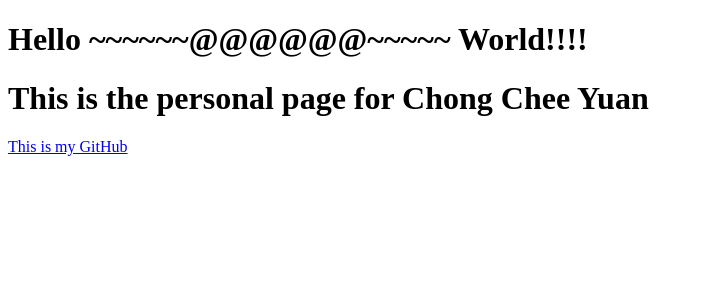
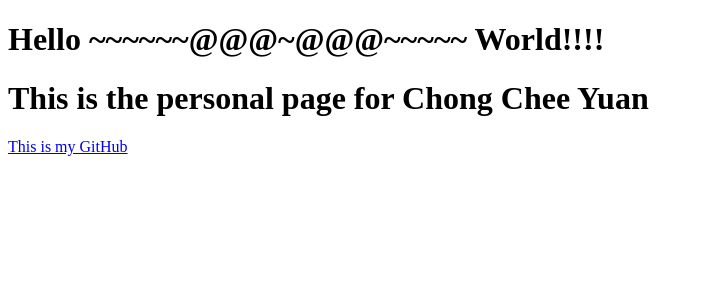
Before and after one commit to ccyccyccy/personal-page, a React (Create React App) app: page / in a window 1280 px wide. Shown: the top 300 px of the page, without its empty margins (0-704 px from the left). Built offline with nearby package versions, Linux system fonts and the light colour scheme.

Commit message:
last test

```diff
--- a/src/HomePage/index.tsx
+++ b/src/HomePage/index.tsx
@@ -2,7 +2,7 @@ import React from "react";
 
 export default () => (
   <div>
-    <h1>Hello ~~~~~~@@@@@@~~~~~ World!!!!</h1>
+    <h1>Hello ~~~~~~@@@~@@@~~~~~ World!!!!</h1>
     <h1>This is the personal page for Chong Chee Yuan</h1>
     <a href="https://github.com/ccyccyccy/">This is my GitHub</a>
   </div>
```
